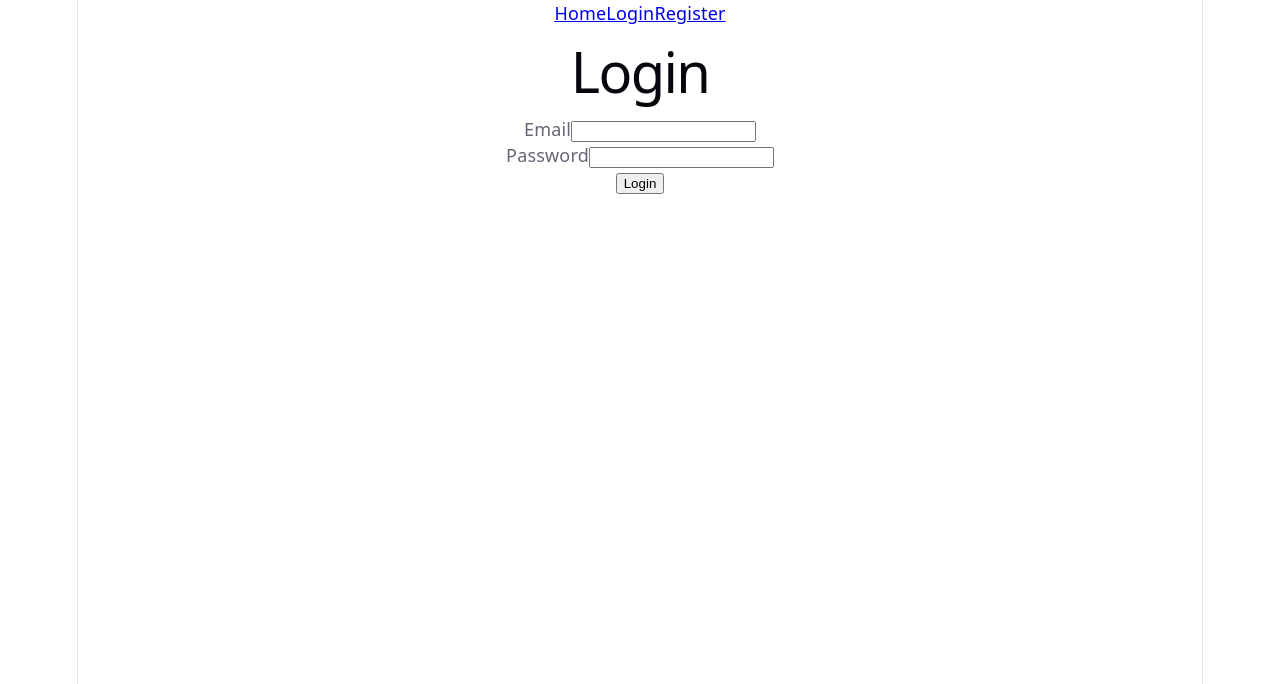
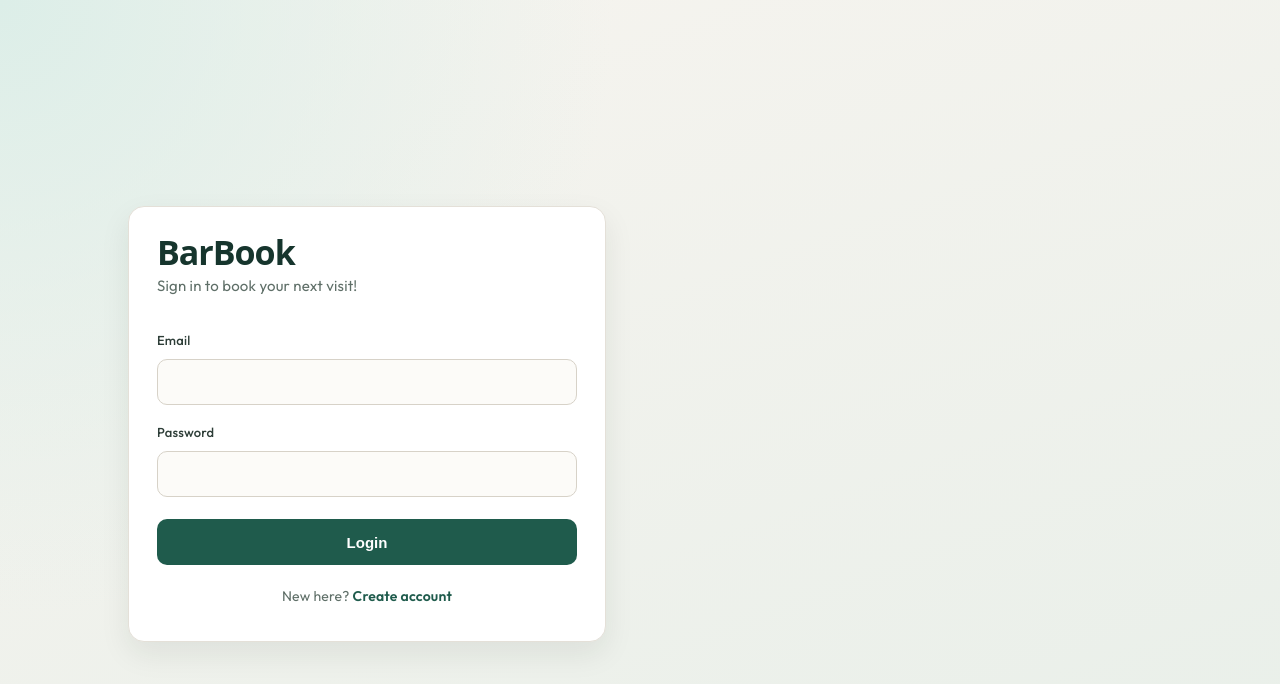
Before and after one commit to FahimFoysalEmon/booking-service, a React (Vite) app in the folder frontend/slot-booking-frontend/: page /login in a window 1280 px wide. Shown: the top 684 px of the page. Built offline with nearby package versions, Linux system fonts and the light colour scheme.

Commit message:
login page design

```diff
--- a/frontend/slot-booking-frontend/src/App.jsx
+++ b/frontend/slot-booking-frontend/src/App.jsx
@@ -8,12 +8,13 @@ import NotFoundPage from "./pages/NotFoundPage";
 export default function App() {
   return (
     <Routes>
+
+      <Route path="/login" element={<LoginPage />} />
+      <Route path="/register" element={<RegisterPage />} />
+
+
       <Route element={<MainLayout />} >
-
         <Route path="/" element={<HomePage />} />
-        <Route path="/login" element={<LoginPage />} />
-        <Route path="/register" element={<RegisterPage />} />
-
       </Route>
 
 
--- a/frontend/slot-booking-frontend/src/index.css
+++ b/frontend/slot-booking-frontend/src/index.css
@@ -55,15 +55,17 @@ body {
 }
 
 #root {
-  width: 1126px;
+  width: 100%;
   max-width: 100%;
+  min-height: 100vh;
   margin: 0 auto;
-  text-align: center;
+  text-align: left;
   border-inline: 1px solid var(--border);
   min-height: 100svh;
   display: flex;
   flex-direction: column;
   box-sizing: border-box;
+  border: none;
 }
 
 h1,
--- a/frontend/slot-booking-frontend/src/pages/LoginPage.jsx
+++ b/frontend/slot-booking-frontend/src/pages/LoginPage.jsx
@@ -1,13 +1,16 @@
 import { useState } from "react"; //to remember the state of the form
-import { useNavigate } from "react-router-dom"; //to navigate to the home page
+import { Link, useNavigate } from "react-router-dom"; //to navigate to the home page
 import api from "../lib/api";
 import { saveToken } from "../lib/token"; //to save the token to the local storage
+import "./../styles/auth.css";
+
 
 export default function LoginPage() {
 
   const navigate = useNavigate();
   const [email, setEmail] = useState("");
   const [password, setPassword] = useState("");
+  const [showPassword, setShowPassword] = useState(false);
   const [error, setError] = useState("");
 
   async function handleSubmit(e) {
@@ -28,11 +31,14 @@ export default function LoginPage() {
   }
 
   return (
-    <div>
-      <h1>Login</h1>
+    <div className="auth-page">
+      <div className="auth-card">
+        <h1 className="auth-brand">BarBook</h1>
+        <p className="auth-subtitle">Sign in to book your next visit!</p>
 
-      <form onSubmit={handleSubmit}>
-        <div>
+
+        <form className="auth-form" onSubmit={handleSubmit}>
+          <div className="auth-field">
             <label>Email</label>
             <input
               type="email"
@@ -40,7 +46,7 @@ export default function LoginPage() {
               onChange={(e) => setEmail(e.target.value)}
             />
           </div>
-        <div>
+          <div className="auth-field">
             <label>Password</label>
             <input
               type="password"
@@ -48,9 +54,21 @@ export default function LoginPage() {
               onChange={(e) => setPassword(e.target.value)}
             />
           </div>
-        <button type="submit">Login</button>
+          <button className="auth-submit" type="submit"
+            onClick={() => setShowPassword(!showPassword)}
+          >Login</button>
         </form>
 
+
+
+
+        {/* Footer Section */}
+        <p className="auth-footer">
+          New here? <Link to="/register">Create account</Link>
+        </p>
+
+
+      </div>
     </div>
   )
 }
--- /dev/null
+++ b/frontend/slot-booking-frontend/src/styles/auth.css
@@ -0,0 +1,129 @@
+@import url("https://fonts.googleapis.com/css2?family=Outfit:wght@400;500;600;700&display=swap");
+
+.auth-page {
+  min-height: 100vh;
+  display: flex;
+  align-items: center;
+  justify-content: flex-start;
+  padding: 24px;
+  padding-left: 10%;
+  font-family: "Outfit", sans-serif;
+  background:
+    radial-gradient(circle at top left, #dceee8 0%, transparent 40%),
+    linear-gradient(160deg, #f7f4ef 0%, #e8efe9 100%);
+}
+
+.auth-card {
+  width: 100%;
+  max-width: 420px;
+  background: #ffffff;
+  border: 1px solid #e4e0d8;
+  border-radius: 16px;
+  padding: 32px 28px;
+  box-shadow: 0 12px 30px rgba(20, 40, 30, 0.08);
+}
+
+.auth-brand {
+  margin: 0;
+  font-size: 34px;
+  font-weight: 700;
+  letter-spacing: -0.03em;
+  color: #16352d;
+}
+
+.auth-subtitle {
+  margin: 8px 0 28px;
+  font-size: 15px;
+  color: #5f6f68;
+}
+
+.auth-form {
+  display: flex;
+  flex-direction: column;
+  gap: 14px;
+}
+
+.auth-field {
+  display: flex;
+  flex-direction: column;
+  gap: 6px;
+}
+
+.auth-field label {
+  font-size: 13px;
+  font-weight: 500;
+  color: #2d3d37;
+}
+
+.auth-field input,
+.auth-field select {
+  height: 44px;
+  padding: 0 12px;
+  border: 1px solid #d7d2c8;
+  border-radius: 10px;
+  font: inherit;
+  color: #16352d;
+  background: #fcfbf8;
+  outline: none;
+}
+
+.auth-field input:focus,
+.auth-field select:focus {
+  border-color: #2f6f5e;
+  box-shadow: 0 0 0 3px rgba(47, 111, 94, 0.15);
+}
+
+.auth-password-row {
+  display: flex;
+  gap: 8px;
+}
+
+.auth-password-row input {
+  flex: 1;
+}
+
+.auth-password-row button {
+  height: 44px;
+  padding: 0 12px;
+  border: 1px solid #d7d2c8;
+  border-radius: 10px;
+  background: #f3f1ec;
+  color: #2d3d37;
+  cursor: pointer;
+  font: inherit;
+}
+
+.auth-submit {
+  margin-top: 8px;
+  height: 46px;
+  border: none;
+  border-radius: 10px;
+  background: #1f5b4c;
+  color: #ffffff;
+  font-size: 15px;
+  font-weight: 600;
+  cursor: pointer;
+}
+
+.auth-submit:hover {
+  background: #17483c;
+}
+
+.auth-error {
+  margin: 0;
+  color: #b42318;
+  font-size: 14px;
+}
+
+.auth-footer {
+  margin-top: 18px;
+  text-align: center;
+  font-size: 14px;
+  color: #5f6f68;
+}
+
+.auth-footer a {
+  color: #1f5b4c;
+  font-weight: 600;
+  text-decoration: none;
+}
```
Lines whose indentation alone changed are shown as unchanged.
